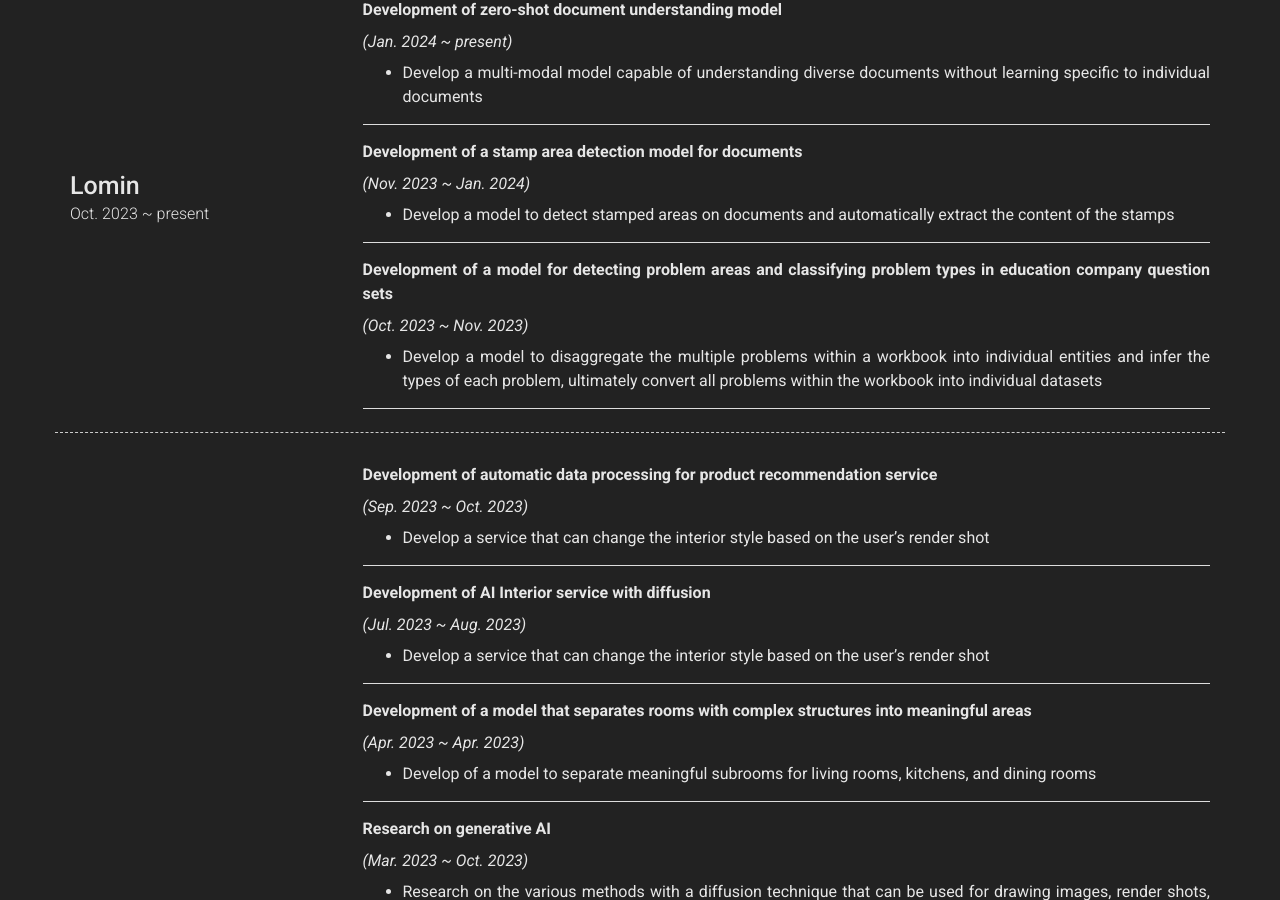
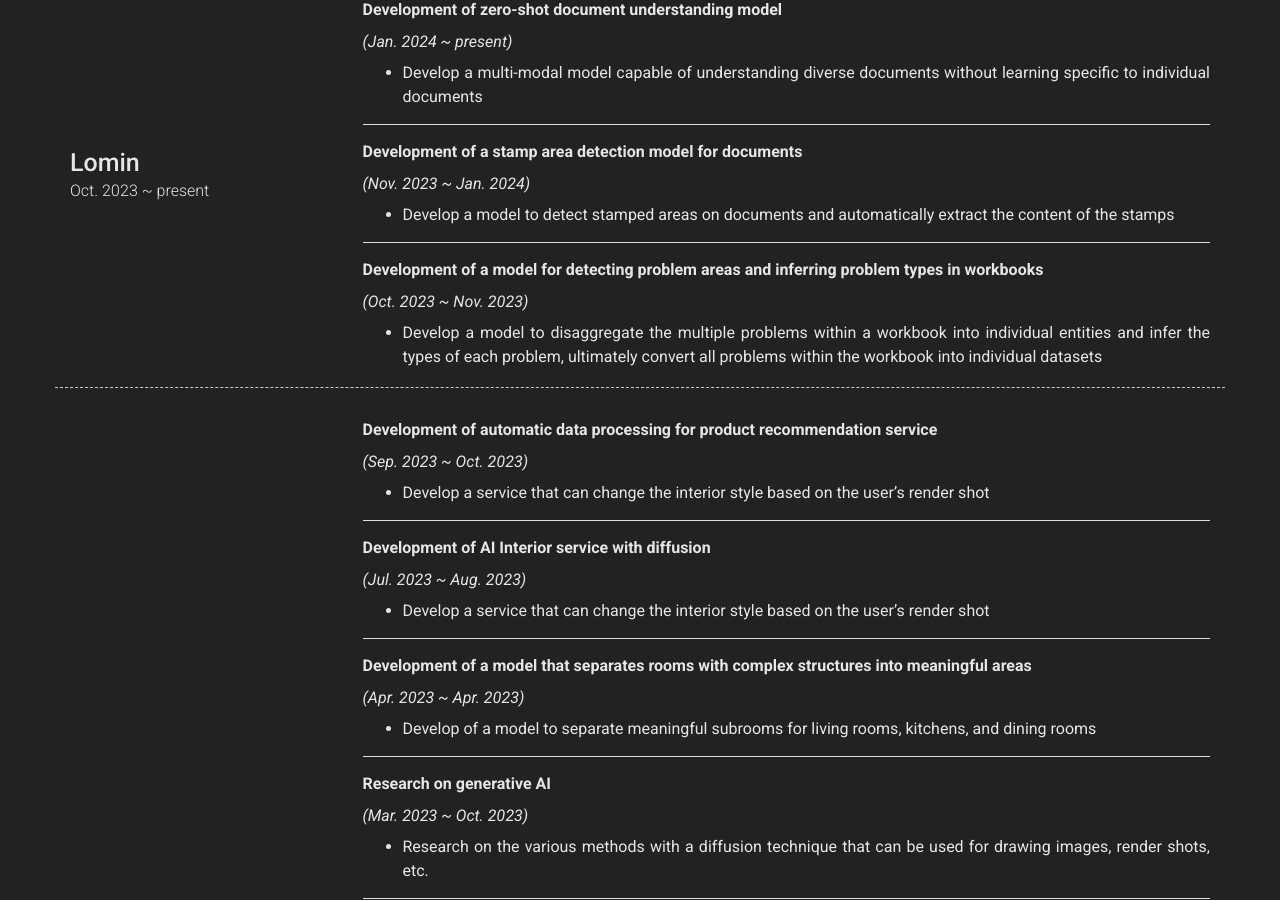
Before and after one commit to Kevin-JisuKim/Kevin-JisuKim.github.io, a Jekyll site: the page built from index.md, in a window 1280 px wide and 900 px high, scrolled down 632 px. Built offline with Jekyll 4.4.1, drawn with Linux system fonts in a browser that asks for light colours; nearby versions of some CDN libraries.

Commit message:
fix: 내용 수정

```diff
--- a/_config.yml
+++ b/_config.yml
@@ -85,13 +85,11 @@ content:
 
           ---
 
-          **Development of a model for detecting problem areas and classifying problem types in education company question sets**
+          **Development of a model for detecting problem areas and inferring problem types in workbooks**
 
           *(Oct. 2023 ~ Nov. 2023)*
 
           - Develop a model to disaggregate the multiple problems within a workbook into individual entities and infer the types of each problem, ultimately convert all problems within the workbook into individual datasets
-
-          ---
 
       - layout: left
         border: weak
```
